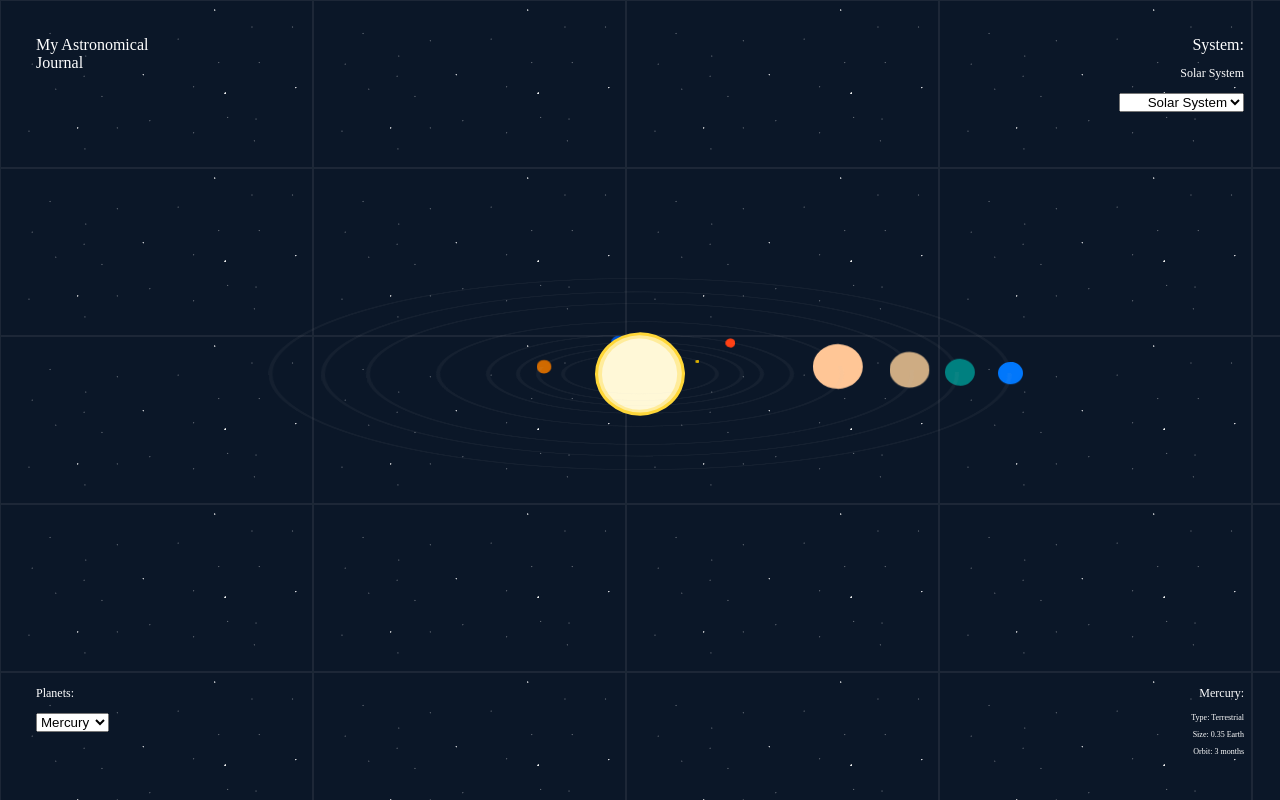
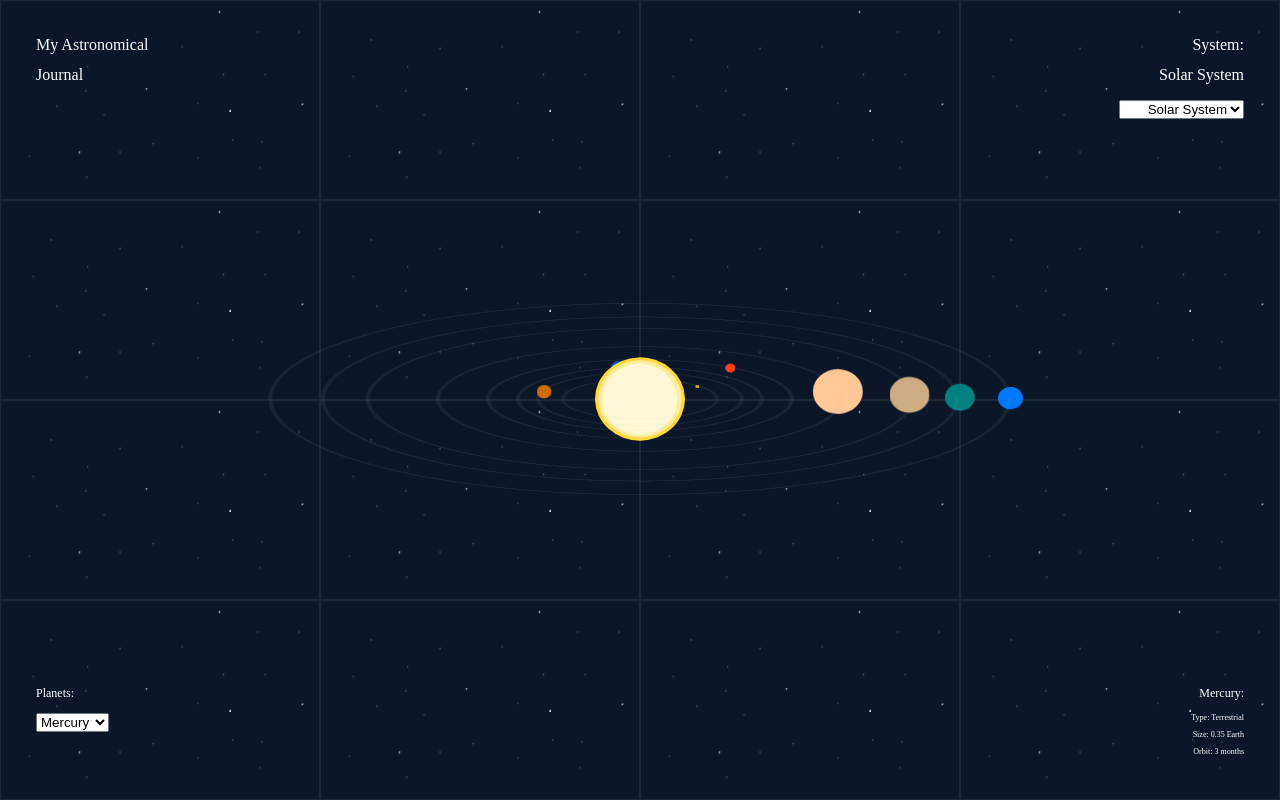
Before and after one commit to Jakku7/my-astronomical-journal, a Vue app: page / in a window 1280 px wide. Built offline with nearby package versions, Linux system fonts and the light colour scheme.

Commit message:
feat: style entire map

```diff
--- a/src/App.vue
+++ b/src/App.vue
@@ -74,19 +74,21 @@ export default {
 body {
   padding: 0;
   margin: 0;
-  background: #0b1728ff;
+  background: #0c1828;
   min-height: 100vh;
   display: flex;
   margin: 0 12px;
   background-image: url("./assets/planets/space-texture.png");
+  background-size: 25% 25%;
 }
 #app {
   -webkit-font-smoothing: antialiased;
   -moz-osx-font-smoothing: grayscale;
   text-align: center;
-  color: #2c3e50;
+  color: #0c1828;
   width: 100%;
   position: relative;
   margin: 12px auto;
+  min-width: 600px;
 }
 </style>
--- a/src/components/Logotype.vue
+++ b/src/components/Logotype.vue
@@ -1,5 +1,7 @@
 <template>
-  <div class="logotype">My Astronomical <br />Journal</div>
+  <div class="logotype">
+    My Astronomical <span class="second-line">Journal</span>
+  </div>
 </template>
 
 <script>
@@ -16,4 +18,8 @@ export default {
   padding: 24px;
   text-align: left;
 }
+.second-line {
+  display: block;
+  margin-top: 12px;
+}
 </style>
--- a/src/components/Menu.vue
+++ b/src/components/Menu.vue
@@ -36,7 +36,8 @@ export default {
   font-family: "Astrolab";
   color: #fff;
   text-align: right;
-  font-size: 12px;
+  font-size: 16px;
+  margin-top: 12px;
 }
 
 .select {
--- a/src/components/ProximaCentauri/ProximaCentauriPlanets.vue
+++ b/src/components/ProximaCentauri/ProximaCentauriPlanets.vue
@@ -36,7 +36,7 @@ export default {
   position: relative;
 }
 .orbit {
-  border: 0.25rem solid rgba(190, 190, 190, 0.05);
+  border: 0.25rem solid rgba(190, 190, 190, 0.075);
   display: block;
   left: 50%;
   position: absolute;
--- a/src/components/ProximaCentauri/ProximaCentauriSystem.vue
+++ b/src/components/ProximaCentauri/ProximaCentauriSystem.vue
@@ -17,7 +17,7 @@ export default {
 <!-- Add "scoped" attribute to limit CSS to this component only -->
 <style scoped>
 .background {
-  height: calc(100vh - 100px);
+  height: calc(100vh - 50px);
   padding: 12px;
   display: flex;
   justify-content: center;
--- a/src/components/SolarSystem/SolarPlanets.vue
+++ b/src/components/SolarSystem/SolarPlanets.vue
@@ -101,7 +101,7 @@ export default {
   position: relative;
 }
 .orbit {
-  border: 0.25rem solid rgba(190, 190, 190, 0.05);
+  border: 0.25rem solid rgba(190, 190, 190, 0.075);
   display: block;
   left: 50%;
   position: absolute;
--- a/src/components/SolarSystem/SolarSystem.vue
+++ b/src/components/SolarSystem/SolarSystem.vue
@@ -17,7 +17,7 @@ export default {
 <!-- Add "scoped" attribute to limit CSS to this component only -->
 <style scoped>
 .background {
-  height: calc(100vh - 100px);
+  height: calc(100vh - 50px);
   padding: 12px;
   display: flex;
   justify-content: center;
--- a/src/components/TauCeti/TauCetiPlanets.vue
+++ b/src/components/TauCeti/TauCetiPlanets.vue
@@ -61,7 +61,7 @@ export default {
   position: relative;
 }
 .orbit {
-  border: 0.25rem solid rgba(190, 190, 190, 0.05);
+  border: 0.25rem solid rgba(190, 190, 190, 0.075);
   display: block;
   left: 50%;
   position: absolute;
--- a/src/components/TauCeti/TauCetiSystem.vue
+++ b/src/components/TauCeti/TauCetiSystem.vue
@@ -17,7 +17,7 @@ export default {
 <!-- Add "scoped" attribute to limit CSS to this component only -->
 <style scoped>
 .background {
-  height: calc(100vh - 100px);
+  height: calc(100vh - 50px);
   padding: 12px;
   display: flex;
   justify-content: center;
```
